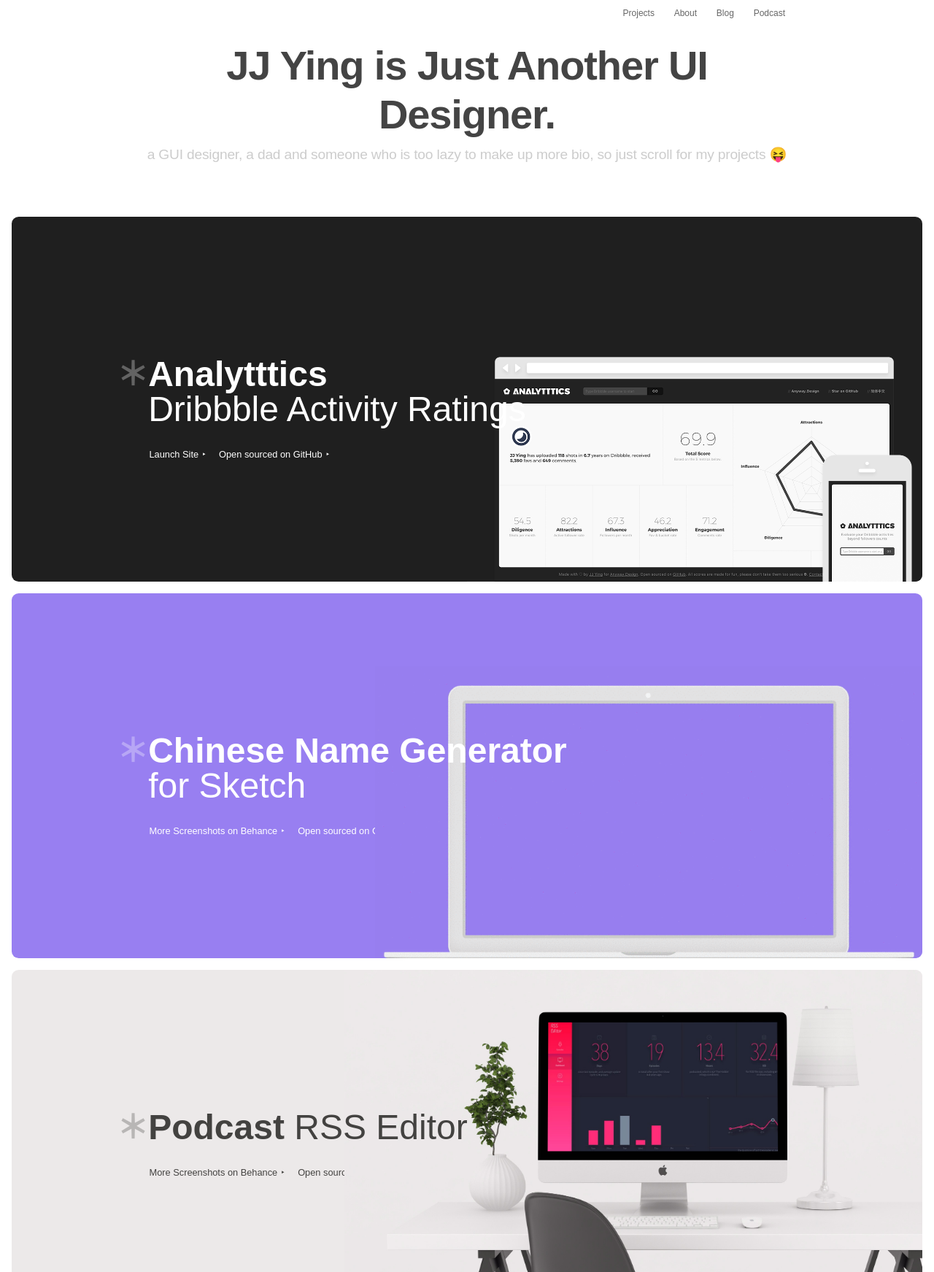
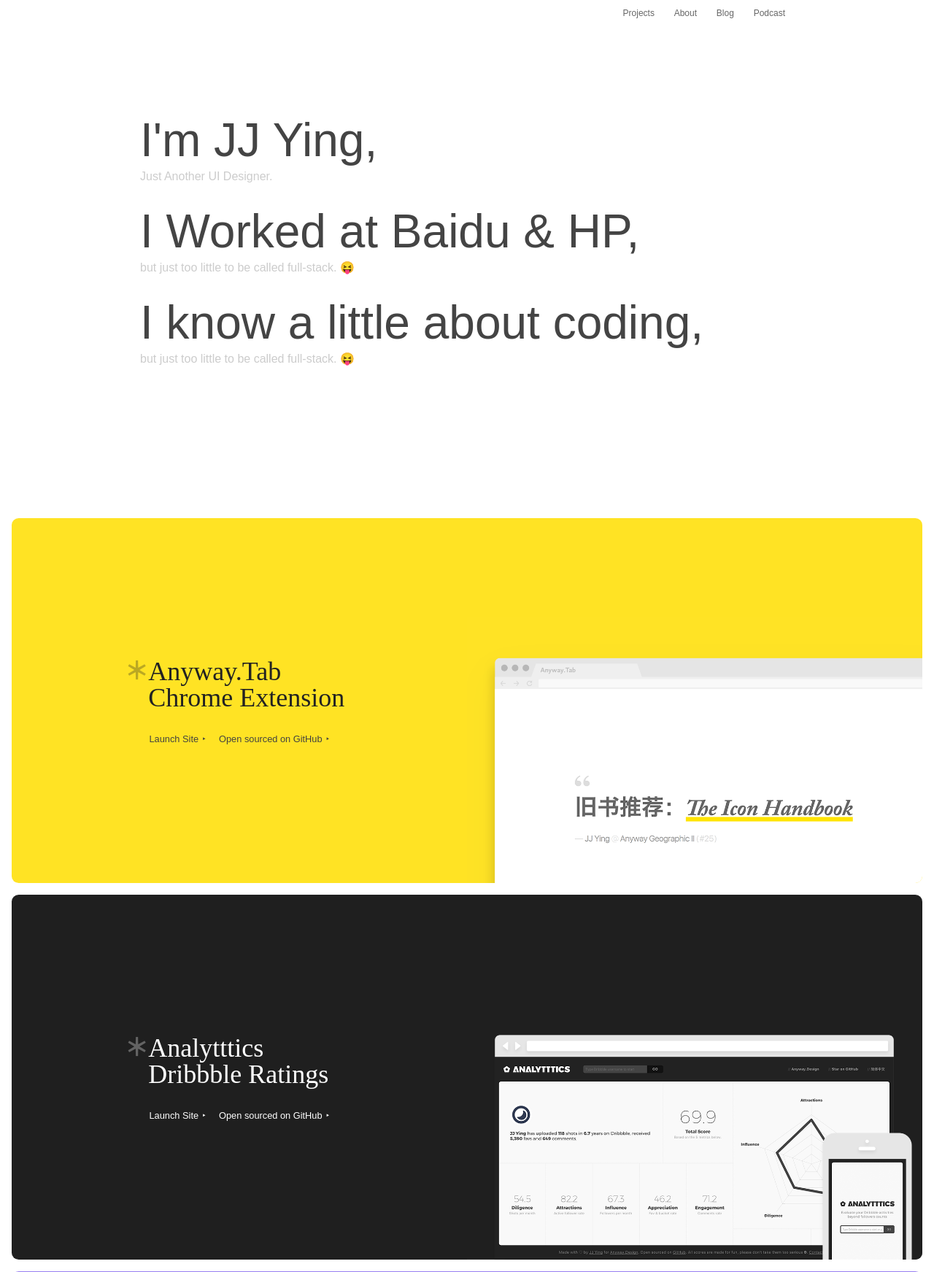
Before and after one commit to JJYing/IconMoon-2017, a PHP site: page / in a window 1280 px wide. Shown: the top 1743 px of the page at 73% size. Run offline with PHP 8.4, Linux system fonts and the light colour scheme; some web fonts are replaced.

Commit message:
新的字体 Fedra Sans

```diff
--- a/index.html
+++ b/index.html
@@ -14,6 +14,7 @@
 	<title>IconMoon - Portfolio of JJ Ying</title>
 
 	<link rel="stylesheet" rev="stylesheet" href="main.css" type="text/css" media="all" />
+	<link rel="stylesheet" href="https://fonts.typotheque.com/WF-030004-010011.css" type="text/css" />
 
 	<script type="text/javascript" src="js/jquery-1.9.1.min.js"></script>
 	<script type="text/javascript" src="js/in-view.min.js"></script>
@@ -21,10 +22,19 @@
 </head>
 <body  id="skrollr-body">
 	<header>
-		<section class="responsive tagline">JJ Ying is Just Another UI Designer.</section>
+		<!--<div class="logo"><img src="images/logo.png"/></div>-->
 
-		<section class="responsive desc">a GUI designer, a dad and someone who is too lazy to make up more bio, so just scroll for my projects 😝</section>
+		<section class="responsive tagline">I'm JJ Ying,</section>
+		<section class="responsive desc">Just Another UI Designer.</section>
+
+		<section class="responsive tagline">I Worked at Baidu & HP,</section>
+		<section class="responsive desc">but just too little to be called full-stack. 😝</section>
+
+		<section class="responsive tagline">I know a little about coding,</section>
+		<section class="responsive desc">but just too little to be called full-stack. 😝</section>
+
 	</header>
+
 
 	<nav>
 		<ul class="responsive">
@@ -37,11 +47,30 @@
 
 	<main>
 		<div class="inner inner-content">
+
+			<article class="item s-anyway-tab">
+				<div class="inner-item">
+					<div class="item-main responsive">
+						<h1 class="item-text">Anyway.Tab
+						<br /><i>Chrome Extension</i></h1>
+
+						<div class="item-desc">A tiny name generator plug-in I wrote for Sketch</div>
+
+						<div class="item-btns"><a class="item-btn" href="" target="_blank">Launch Site</a>
+							<a class="item-btn" href="https://github.com/JJYing/Podcast-RSS-Editor" target="_blank">Open sourced on GitHub</a></div>
+					</div>
+
+					<img src="images/anyway-tab.png" class="s-analytttics-img" />
+				</div>
+			</article>
+
+
+
 			<article class="item s-analytttics">
 				<div class="inner-item">
 					<div class="item-main responsive">
 						<h1 class="item-text">Analytttics
-						<br /><i>Dribbble Activity Ratings</i></h1>
+						<br /><i>Dribbble Ratings</i></h1>
 
 						<div class="item-desc">A tiny name generator plug-in I wrote for Sketch</div>
 
@@ -61,8 +90,8 @@
 
 						<div class="item-desc">A tiny name generator plug-in I wrote for Sketch</div>
 
-						<div class="item-btns"><a class="item-btn" href="https://www.behance.net/gallery/40528175/Podcast-RSS-Editor" target="_blank">More Screenshots on Behance</a>
-							<a class="item-btn" href="https://github.com/JJYing/Podcast-RSS-Editor" target="_blank">Open sourced on GitHub</a></div>
+						<div class="item-btns">
+							<a class="item-btn" href="https://github.com/JJYing/Podcast-RSS-Editor" target="_blank">Download & Open sourced on GitHub</a></div>
 					</div>
 
 					<img src="images/name-demo.gif" class="s-name-demo" />
@@ -100,8 +129,33 @@
 							</div>
 						</div>
 					</article>-->
+					<header>
+						<!--<div class="logo"><img src="images/logo.png"/></div>-->
 
-			<article class="item half half-l s-anyway">
+						<section class="responsive tagline">I also love sharing,</section>
+						<section class="responsive desc">I blogged and podcasted for more than a decade, both in Chinese Mandarin</section>
+
+					</header>
+
+			<article class="item s-anyway">
+				<div class="inner-item">
+					<img src="images/anyway-1.png" class="s-anyway-img s-anyway-cube-1" />
+
+					<img src="images/anyway-2.png" class="s-anyway-img s-anyway-cube-2" />
+
+					<img src="images/anyway-3.png" class="s-anyway-img s-anyway-cube-3" />
+
+					<div class="item-main responsive">
+						<h1 class="item-text">Award–Winning Podcast:
+						<br /><i>Anyway.FM</i></h1>
+
+						<div class="item-desc">Leon Gao and I created Anyway.FM design podcast in late 2015, we were so luck to received 'Best of 2015' award from Apple in iTunes after just 5 episodes.</div>
+
+						<div class="item-btns"><a class="item-btn" href="http://Anyway.FM" target="_blank">Launch Offical Site</a> <a class="item-btn" href="https://itunes.apple.com/cn/podcast/anyway.fm-she-ji-za-tan/id1053786200" target="_blank">Subscribe on iTunes Podcasts</a></div>
+					</div>
+			</article>
+
+<!--			<article class="item half half-l s-anyway">
 				<div class="inner-item">
 					<img src="images/anyway-1.png" class="s-anyway-img s-anyway-cube-1" />
 
@@ -118,7 +172,7 @@
 						<div class="item-btns"><a class="item-btn" href="http://Anyway.FM" target="_blank">Launch Offical Site</a> <a class="item-btn" href="https://itunes.apple.com/cn/podcast/anyway.fm-she-ji-za-tan/id1053786200" target="_blank">Subscribe on iTunes Podcasts</a></div>
 					</div>
 				</div>
-			</article>
+			</article>-->
 
 			<article class="item half half-r s-iconmoon">
 				<div class="inner-item">
@@ -127,6 +181,15 @@
 
 						<div class="item-desc">I've been writing blog for more than a decade, through the whole blogger life, I grew up from a simple pixel-pusher to a sophiscated....dady.</div>
 
+						<div class="item-btns"><a class="item-btn" href="https://github.com/JJYing/Podcast-RSS-Editor" target="_blank">Open sourced on GitHub ></a> <a class="item-btn" href="https://www.behance.net/gallery/40528175/Podcast-RSS-Editor" target="_blank">Details on Behance ></a></div>
+					</div>
+				</div>
+			</article>
+
+			<article class="item half half-r s-post">
+				<div class="inner-item">
+					<div class="item-main responsive">
+						<h1 class="item-text">Anyway.Post <br /><i>E-mail Newsletter</i></h1>
 						<div class="item-btns"><a class="item-btn" href="https://github.com/JJYing/Podcast-RSS-Editor" target="_blank">Open sourced on GitHub ></a> <a class="item-btn" href="https://www.behance.net/gallery/40528175/Podcast-RSS-Editor" target="_blank">Details on Behance ></a></div>
 					</div>
 				</div>
@@ -154,9 +217,9 @@
 
 			<article class="item s-dn">
 				<div class="inner-item">
-					<img src="images/dn-shadow.png" class="ani-2 s-dn-img s-dn-shadow" data-400-top="transform: scale(1.09);opacity:0.1;" data--200-bottom="transform: scale(1);opacity:1;" />
+					<img src="images/dn-shadow.png" class="ani-2 s-dn-img s-dn-shadow" />
 
-					<img src="images/dn-bg.png" class="ani-2 s-dn-img s-dn-ipad" data-800-top="transform: translateY(-200px);" data--500-bottom="transform: translateY(0);" />
+					<img src="images/dn-bg.png" class="ani-2 s-dn-img s-dn-ipad" />
 
 					<div class="item-main responsive">
 						<h1 class="item-text">Daily Notes <i>for iPad</i></h1>
@@ -184,8 +247,6 @@
 
 						</div>
 					</article>
-
-
 
 					<article class="item s-eprint">
 						<div class="inner-item">
@@ -233,6 +294,18 @@
 							<div>Once I thought I could be a life-time pixel-pusher, but then I realize I'm more interested in the mixture of design and codes(maybe tags, considering I only knew about HTML/CSS and JS). Also, “pushing pixel” are no longer fashion words. 😅</div>
 
 							<div>I live in Shanghai, China and currently work at Baidu as a Senior GUI designer. When I'm not working or feeding my little daughter, I love taking <a href="#">stupid photos</a> and watching Man Utd games. And you can find me somewhere else:</div>
+
+						</div>
+					</div>
+				</div>
+			</article>
+
+			<article class="item about about-2">
+				<div class="inner-item">
+					<div class="item-main responsive">
+						<h1 class="item-text"><i>My</i> Articles</h1>
+
+						<div class="item-desc">
 
 
 							<div>I've been blogging @ <a href="#">TuYueZhi</a> and podcasting @ <a href="#">Anyway.FM</a>, more of my works can be found on <a href="#">Behance</a> and <a href="#">Dribbble</a>. Also, feel free to subscribe to my nonsense sayings @ <a href="#">Twitter</a> or <a href="#">Weibo</a>, and actually I'm most active on <a href="#">Zhihu</a> recently.</div>
--- a/main.css
+++ b/main.css
@@ -9,7 +9,7 @@
 }
 body{
 	font-size: 62.5%;
-	font-family: 'eureka-sans', 'Pingfang SC', sans-serif;
+	font-family: 'Quattrocento Sans', 'Pingfang SC', sans-serif;
 	text-align: center;
 	color: #666;
 	line-height: 1;
@@ -57,37 +57,59 @@
 .ml2,.mr2{bottom: none;top: 0;}
 
 h1, .tagline{
-	font-family: 'eureka-sans', sans-serif;
+	font-family: 'Fedra Sans Bold', 'eureka-sans', sans-serif;
+	font-weight: 400;
+	font-variant-alternates: stylistic(1);
 }
 /*~Header*/
 header{
 	font-size: 1rem;
-	padding: 3.5em 0;
+	padding: 10em 0;
 	text-align: left;
 }
+.logo {
+	height: 5rem;
+	text-align: center;
+	margin: 1rem 0;
+}
+
+.logo img {
+	max-height: 5rem;
+	margin: 0 auto;
+	opacity: .75;
+}
+
 .tagline{
 	display: block;
 	color: #444;
-	font-size: 3.5rem;
-	line-height: 1.2;
-	text-align: center;
-	letter-spacing: -0.02em;
-	font-weight: 700;
+	font-size: 4rem;
+	line-height: 1.0;
+	text-align: left;
+	font-weight: 400;
+	font-family: 'Fedra Sans Bold', 'eureka-sans', sans-serif;
 }
 .tagline strong{
-	color: #666;
-	font-weight: inherit;
+	font-weight: 400;
+	font-family: 'Fedra Sans Bold', 'eureka-sans', sans-serif;
 }
 .desc{
-	font-size: 1.2rem;
+	font-size: 1rem;
 	color: #ccc;
 	font-weight: 300;
-	letter-spacing: -0.01em;
 	line-height: 1.3;
 	display: block;
-	padding: .5em 0 0;
-	text-align: center;
+	padding: .5em 0 2em;
+	text-align: left;
 }
+/*.desc:before {
+	width: 140px;
+	height: 4px;
+	background: #0af;
+	display: block;
+	content: "";
+	margin: .5em 0 1em;
+}*/
+
 nav{
 	text-align: right;
 	position: fixed;
@@ -148,19 +170,22 @@
 	padding-top: 7rem;
 }
 h1{
-	font-size: 3rem;
+	font-size: 2.25rem;
 	color: #fff;
-	font-weight: 700;
+	font-weight: 400;
 	z-index: 999;
 	padding: 0 .5em 0 0;
 	line-height: 1;
 	text-align: left;
 	transition: color .15s ease-in 0s;
 	position: relative;
+	font-family: fedra Sans bold;
+
 }
 h1 i{
-	font-weight: 300;
+	font-weight: 400;
 	font-style: normal;
+	font-family: fedra Sans light;
 }
 h1:before{
 	content: "＊";
@@ -174,12 +199,12 @@
 .item-desc{
 	color: #fff;
 	display: none;
-	font-size: 1rem;
+	font-size: .875rem;
 	text-align: left;
 	padding: 0 0 0 .15em;
 	width: 75%;
 	margin: 1em 0 1em;
-	line-height: 1.45;
+	line-height: 1.78;
 	position: relative;
 	font-weight: 100;
 }
@@ -381,6 +406,33 @@
 .s-pre .item-btn{
 	color: #434240;
 }
+.s-post .inner-item{
+	background: #333;
+}
+.s-anyway-tab .inner-item{
+	background: #ffe324;
+}
+.s-anyway-tab-img{
+	position: absolute;
+	top: 0%;
+	height: 100%;
+	right: 0;
+	transform: translateX(3rem);
+	opacity: 0;
+}
+.s-anyway-tab-img.in-view{
+	transform: translateX(0);
+	opacity: 1;
+}
+.s-anyway-tab h1{
+	color: #222;
+}
+.s-anyway-tab .item-desc{
+	color: #222;
+}
+.s-anyway-tab .item-btn{
+	color: #434240;
+}
 .s-slab .inner-item{
 	background: #f5f5f5;
 }
@@ -505,15 +557,14 @@
 }
 .about .item-desc{
 	text-align: left;
-	font-size: 1rem;
+	font-size: .875rem;
 	font-weight: 400;
 	display: block;
-	width: 54%;
+	width: 62%;
 	float: right;
 	padding: 0;
 	margin: .1rem 0 0;
-	color: rgba(0, 0, 0, .89);
-	text-align: justify;
+	color: rgba(0, 0, 0, .7);
 }
 .about .item-desc div{
 	/*background: rgba(0, 0, 0, .02);*/
@@ -543,7 +594,7 @@
 footer{
 	color: rgba(255, 255, 255, .55);
 	color: #333;
-	font-size: 1rem;
+	font-size: .875rem;
 	font-weight: 300;
 }
 .inner-footer{
```
